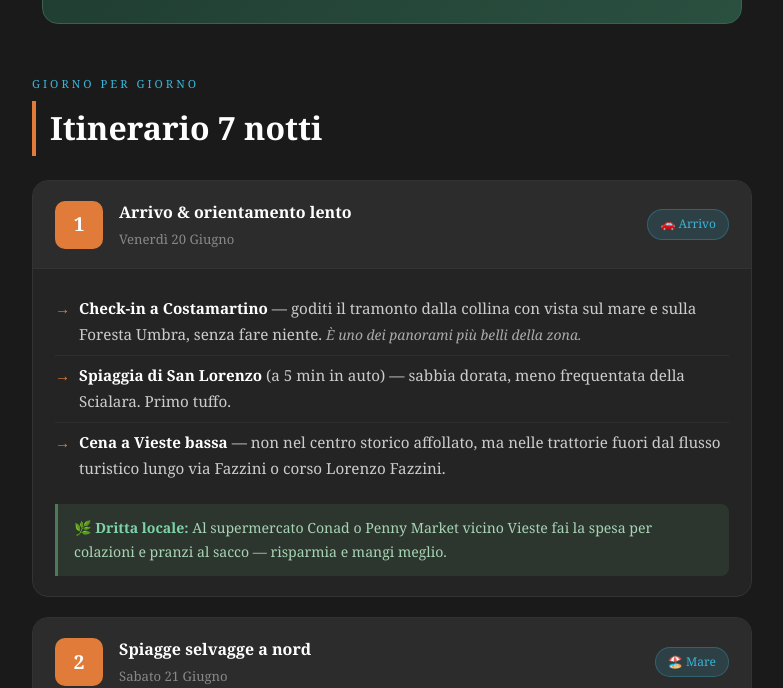
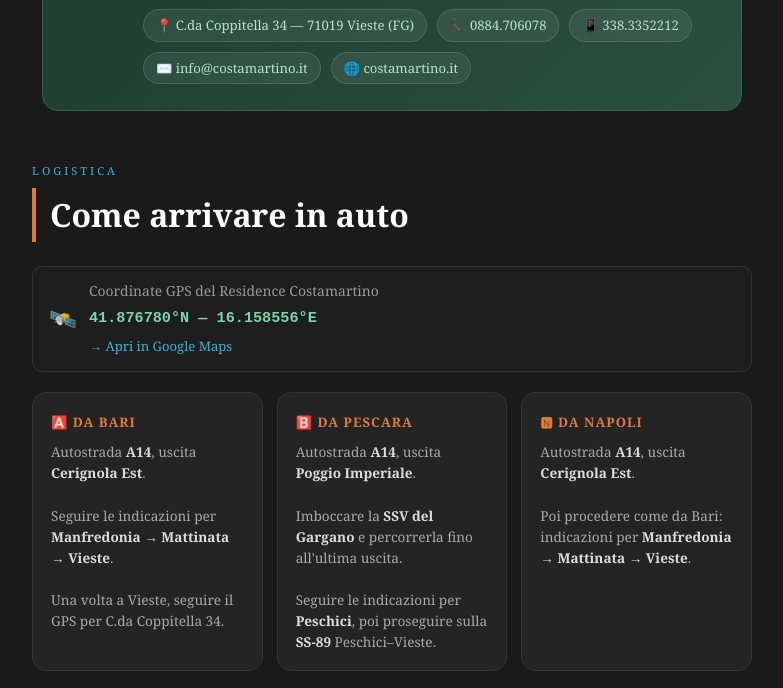
Before and after one commit to darioschioppi/guida-vieste, a plain HTML site: page index.html in a window 1280 px wide. Shown: the part 630-1318 px from the top of the page, without its empty margins (248-1031 px from the left). Drawn offline with Linux system fonts and the light colour scheme.

Commit message:
Add residence info, contacts, GPS and driving directions

```diff
--- a/index.html
+++ b/index.html
@@ -99,6 +99,65 @@
     .residence-card h3 { color: #7ed4a8; font-size: 1.1rem; margin-bottom: 6px; }
     .residence-card p { font-size: 0.9rem; color: #b0cfbe; }
     .residence-card strong { color: #afe8c5; }
+    .residence-meta {
+      display: flex;
+      flex-wrap: wrap;
+      gap: 10px;
+      margin-top: 12px;
+    }
+    .residence-meta a, .residence-meta span {
+      font-size: 0.82rem;
+      background: rgba(255,255,255,0.07);
+      border: 1px solid rgba(255,255,255,0.12);
+      border-radius: 20px;
+      padding: 4px 12px;
+      color: #afe8c5;
+      text-decoration: none;
+      white-space: nowrap;
+    }
+    .residence-meta a:hover { background: rgba(255,255,255,0.13); }
+
+    /* DIRECTIONS */
+    .directions-grid {
+      display: grid;
+      grid-template-columns: repeat(auto-fill, minmax(210px, 1fr));
+      gap: 14px;
+      margin-top: 4px;
+    }
+    .direction-card {
+      background: #242424;
+      border: 1px solid #333;
+      border-radius: 14px;
+      padding: 18px;
+    }
+    .direction-card .from {
+      font-size: 0.82rem;
+      font-weight: bold;
+      color: var(--accent);
+      text-transform: uppercase;
+      letter-spacing: 1px;
+      margin-bottom: 8px;
+    }
+    .direction-card p {
+      font-size: 0.85rem;
+      color: #aaa;
+      line-height: 1.55;
+    }
+    .direction-card p strong { color: #ddd; }
+    .gps-box {
+      background: #1e1e1e;
+      border: 1px solid #333;
+      border-radius: 10px;
+      padding: 12px 16px;
+      display: flex;
+      align-items: center;
+      gap: 12px;
+      margin-bottom: 20px;
+    }
+    .gps-box .gps-icon { font-size: 1.4rem; }
+    .gps-box p { font-size: 0.87rem; color: #999; }
+    .gps-box strong { color: #7ed4a8; font-family: monospace; font-size: 0.95rem; }
+    .gps-box a { color: var(--sea-light); font-size: 0.82rem; text-decoration: none; }
 
     /* SECTION */
     section {
@@ -321,9 +380,61 @@
     <div>
       <h3>La tua base: Residence Costamartino</h3>
       <p>Su una collina a <strong>1,6 km da Vieste</strong>, immerso negli ulivi con vista sul mare Adriatico. Lontano dal caos del centro, vicino alla natura. La spiaggia più vicina è <strong>San Lorenzo (2,1 km)</strong> — meno affollata della Scialara. Ottima partenza per esplorare il Gargano autentico.</p>
+      <div class="residence-meta">
+        <span>📍 C.da Coppitella 34 — 71019 Vieste (FG)</span>
+        <a href="tel:+390884706078">📞 0884.706078</a>
+        <a href="tel:+393383352212">📱 338.3352212</a>
+        <a href="mailto:info@costamartino.it">✉️ info@costamartino.it</a>
+        <a href="https://www.costamartino.it" target="_blank">🌐 costamartino.it</a>
+      </div>
     </div>
   </div>
 </div>
+
+<!-- COME ARRIVARE -->
+<section>
+  <div class="section-label">Logistica</div>
+  <h2>Come arrivare in auto</h2>
+
+  <div class="gps-box">
+    <div class="gps-icon">🛰️</div>
+    <div>
+      <p>Coordinate GPS del Residence Costamartino</p>
+      <strong>41.876780°N — 16.158556°E</strong><br/>
+      <a href="https://www.google.com/maps/search/41.876780,16.158556" target="_blank">→ Apri in Google Maps</a>
+    </div>
+  </div>
+
+  <div class="directions-grid">
+
+    <div class="direction-card">
+      <div class="from">🅰️ Da Bari</div>
+      <p>
+        Autostrada <strong>A14</strong>, uscita <strong>Cerignola Est</strong>.<br/><br/>
+        Seguire le indicazioni per <strong>Manfredonia → Mattinata → Vieste</strong>.<br/><br/>
+        Una volta a Vieste, seguire il GPS per C.da Coppitella 34.
+      </p>
+    </div>
+
+    <div class="direction-card">
+      <div class="from">🅱️ Da Pescara</div>
+      <p>
+        Autostrada <strong>A14</strong>, uscita <strong>Poggio Imperiale</strong>.<br/><br/>
+        Imboccare la <strong>SSV del Gargano</strong> e percorrerla fino all'ultima uscita.<br/><br/>
+        Seguire le indicazioni per <strong>Peschici</strong>, poi proseguire sulla <strong>SS-89</strong> Peschici–Vieste.
+      </p>
+    </div>
+
+    <div class="direction-card">
+      <div class="from">🅽 Da Napoli</div>
+      <p>
+        Autostrada <strong>A14</strong>, uscita <strong>Cerignola Est</strong>.<br/><br/>
+        Poi procedere come da Bari: indicazioni per <strong>Manfredonia → Mattinata → Vieste</strong>.
+      </p>
+    </div>
+
+  </div>
+</section>
 
 <!-- ITINERARIO -->
 <section>
```
